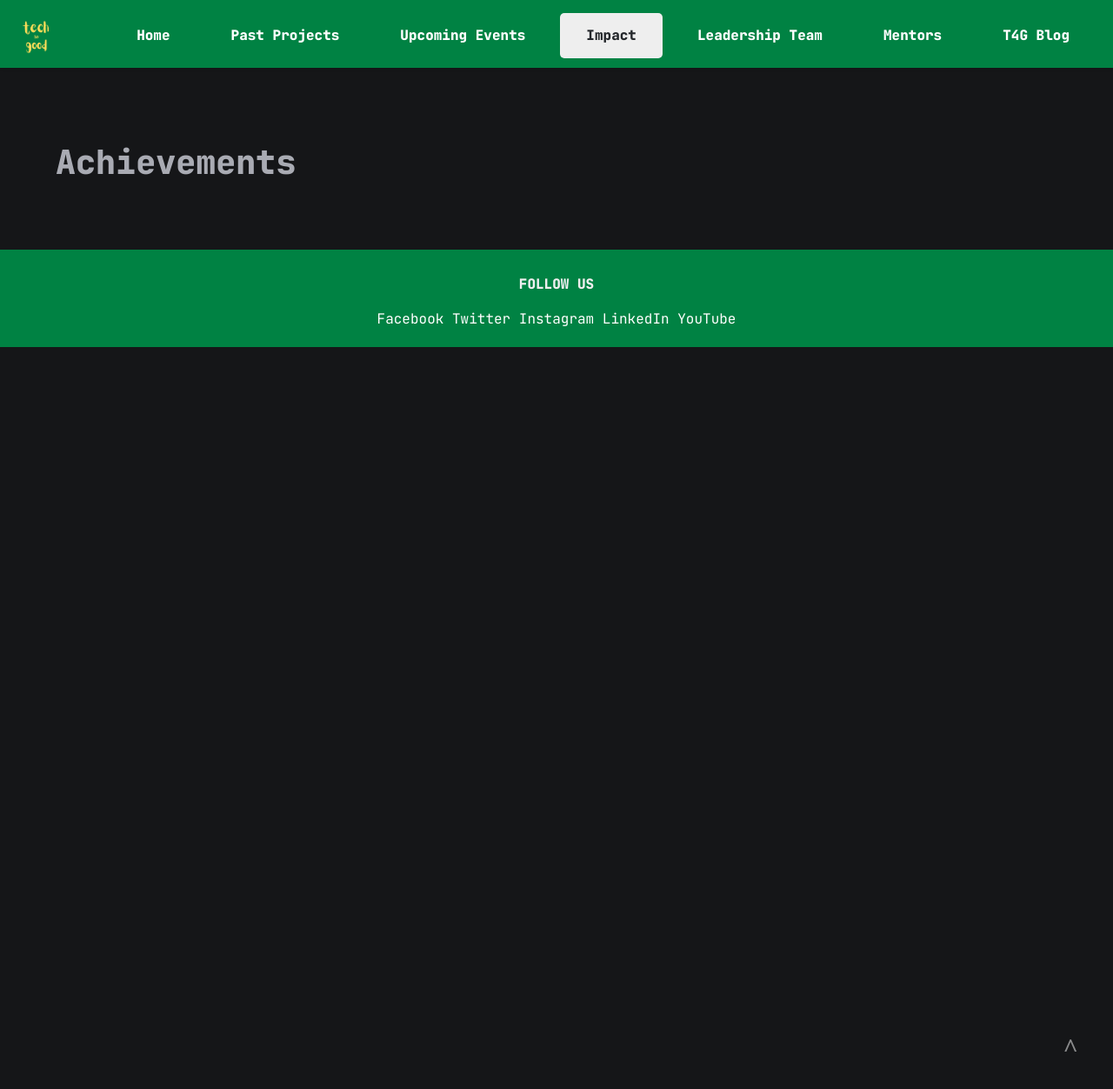
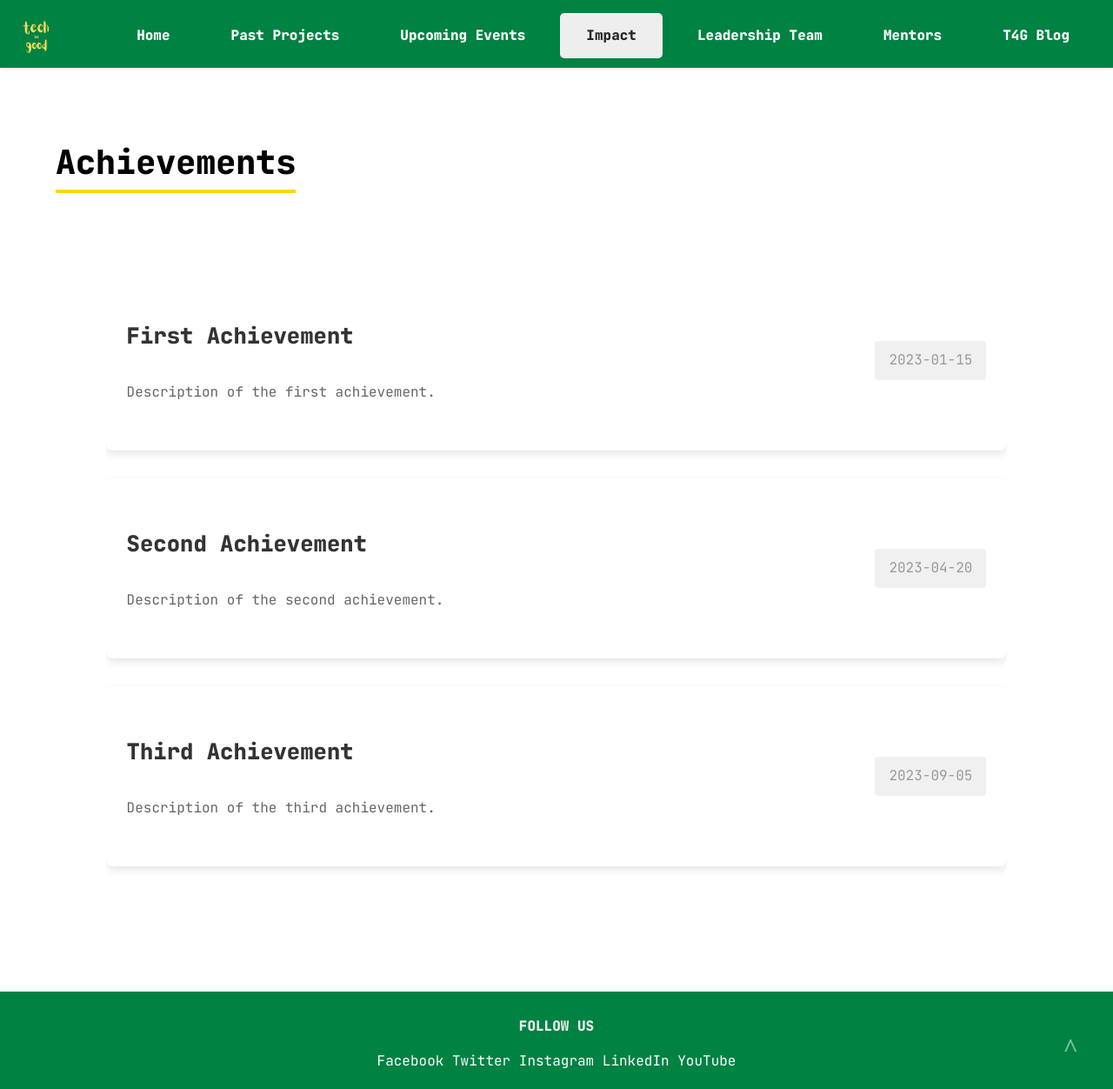
Before and after one commit to J-Souffle/T4GWebsite, a Jekyll site: the page built from pages/impact.md, in a window 1280 px wide and 1252 px high. Shown: the whole window at 87% size. Built offline with Jekyll 4.4.1, drawn with Linux system fonts in a browser that asks for light colours.

Commit message:
Finished impact tab

```diff
--- /dev/null
+++ b/_includes/achievements.html
@@ -0,0 +1,27 @@
+<link rel="stylesheet" href="/assets/css/achievements.css">
+<section id="achievements-section">
+    <div class="achievements">
+      <div class="achievement">
+        <div class="achievement-info">
+          <h3 class="achievement-title">First Achievement</h3>
+          <p class="achievement-description">Description of the first achievement.</p>
+        </div>
+        <div class="achievement-date">2023-01-15</div>
+      </div>
+      <div class="achievement">
+        <div class="achievement-info">
+          <h3 class="achievement-title">Second Achievement</h3>
+          <p class="achievement-description">Description of the second achievement.</p>
+        </div>
+        <div class="achievement-date">2023-04-20</div>
+      </div>
+      <div class="achievement">
+        <div class="achievement-info">
+          <h3 class="achievement-title">Third Achievement</h3>
+          <p class="achievement-description">Description of the third achievement.</p>
+        </div>
+        <div class="achievement-date">2023-09-05</div>
+      </div>
+      <!-- Add more achievements as needed -->
+    </div>
+  </section>
--- a/_includes/hamhead.html
+++ b/_includes/hamhead.html
@@ -8,6 +8,9 @@
     <link rel="stylesheet" href="{{site.baseurl}}/assets/css/syntax.css" />
     {% elsif page.layout == "timeline" %}
     <link rel="stylesheet" href="{{site.baseurl}}/assets/css/timeline.css" />
+    <link rel="stylesheet" href="{{site.baseurl}}/assets/css/syntax.css" />
+    {% elsif page.layout == "impact" %}
+    <link rel="stylesheet" href="{{site.baseurl}}/assets/css/impact.css" />
     <link rel="stylesheet" href="{{site.baseurl}}/assets/css/syntax.css" />
     {% elsif page.layout == "contact" %}
     <link rel="stylesheet" href="{{ site.baseurl }}/assets/css/contact.css" />
--- /dev/null
+++ b/_layouts/impact.html
@@ -0,0 +1,20 @@
+<!DOCTYPE html>
+<html lang="en">
+  {% include hamhead.html %}
+  <body>
+    <main>
+      <div style="padding:5rem" ></div>
+      <script src="../assets/js/pullupButton.js"></script>
+      <button onclick="topFunction()" id="scrollButton" title="Go to top">^</button>
+      <section class="article">
+        <div class="article-header">
+          <h2 class="article-title">{{page.title}}</h2>
+          <small class="date">{{page.date | date_to_string}}</small>
+        </div>
+        <div class="content">{% include achievements.html %}</div>
+      </section>
+      {% include footer.html %}
+    </main>
+    {% include category-modal.html%}
+  </body>
+</html>
--- /dev/null
+++ b/assets/css/achievements.css
@@ -0,0 +1,63 @@
+
+  /* Section title */
+  .section-title {
+    text-align: center;
+    margin-bottom: 2rem;
+    font-size: 2.5rem;
+    color: #333;
+  }
+
+  /* Achievements section */
+  #achievements-section {
+    width: 90%;
+    max-width: 1200px;
+    margin: 0 auto;
+    padding: 4rem 0;
+  }
+
+  /* Achievement item */
+  .achievement {
+    display: flex;
+    justify-content: space-between;
+    align-items: center;
+    margin-bottom: 2rem;
+    padding: 1.5rem;
+    background-color: #fff;
+    box-shadow: 0 4px 10px rgba(0, 0, 0, 0.1);
+    border-radius: 8px;
+  }
+
+  .achievement-info {
+    flex: 1;
+  }
+
+  .achievement-title {
+    font-size: 1.5rem;
+    color: #333;
+    margin-bottom: 0.5rem;
+  }
+
+  .achievement-description {
+    font-size: 1rem;
+    color: #666;
+  }
+
+  .achievement-date {
+    font-size: 1rem;
+    color: #999;
+    background-color: #f0f0f0;
+    padding: 0.5rem 1rem;
+    border-radius: 4px;
+  }
+
+  /* Responsive adjustments */
+  @media (max-width: 768px) {
+    .achievement {
+      flex-direction: column;
+      text-align: center;
+    }
+
+    .achievement-info {
+      margin-bottom: 1rem;
+    }
+  }
--- /dev/null
+++ b/assets/css/impact.css
@@ -0,0 +1,223 @@
+@import url("https://fonts.googleapis.com/css2?family=JetBrains+Mono:ital,wght@0,100;0,300;0,400;0,800;1,100;1,300;1,400;1,800&display=swap");
+@import url(footer.css);
+@import url(header.css);
+@import url(hamhead.css);
+@import url(media.css);
+:root {
+  --gray-1: #3f3f3f;
+  --gray-2: #32353a;
+  --gray-3: #25282c;
+  --gray-4: #151618;
+  --gray-5: #151618;
+  --gray-6: #111111;
+  --white-1: #eeeeee;
+  --white-2: #a9abb3;
+}
+* {
+  font-family: inherit;
+  text-decoration: none;
+  margin: 0;
+  padding: 0;
+  -webkit-user-drag: none;
+  -moz-window-dragging: none;
+  -webkit-tap-highlight-color: transparent;
+}
+* img {
+  /* max-width: 100%; */
+}
+html,
+body {
+  color: black;
+  background-color: var(--gray-6);
+  font-family: "JetBrains Mono", monospace;
+  line-height: 2rem;
+  background-color: white;
+}
+
+body h2 {
+    display: inline-block;
+    position: relative;
+    font-size: 2rem;
+    padding-bottom: 4px; /* Space between text and underline */
+    border-bottom: 4px solid gold; /* Gold color for the underline */
+}
+.content a {
+  color: cyan;
+  border-bottom: 1px solid cyan;
+}
+.article {
+  margin-bottom: 3rem;
+}
+
+.article-header {
+  margin-bottom: 1rem;
+}
+.article-title {
+  font-size: 2.4rem;
+  margin-bottom: 0.6rem;
+  line-height: 140%;
+}
+
+.article .date {
+  display: block;
+  font-size: 0.8rem;
+}
+.categories {
+  display: flex;
+  flex-direction: row;
+  flex-wrap: wrap;
+  justify-content: flex-start;
+}
+.categories .category {
+  margin: 0 0.5rem 0 0;
+  display: block;
+  color: var(--gray-4);
+  background: var(--white-2);
+  border-radius: 15px;
+  font-size: 0.7rem;
+  padding: 0 0.8rem;
+  line-height: 1.3rem;
+  cursor: pointer;
+}
+
+iframe {
+  margin: auto;
+  display: block;
+  width: 100%;
+  height: 80vh;
+  /* scale: 75%; */
+}
+/* markdown content */
+
+.content * {
+  line-height: 180%;
+}
+.content p {
+  margin: 0 0 1.75rem 0;
+  padding: 0;
+}
+.content h1 {
+  font-size: 2rem;
+}
+.content h2 {
+  font-size: 1.8rem;
+}
+.content h3 {
+  font-size: 1.6rem;
+}
+.content h4 {
+  font-size: 1.4rem;
+}
+.content h5 {
+  font-size: 1.2rem;
+}
+.content h6 {
+  font-size: 1rem;
+}
+.content h1,
+.content h2,
+.content h3,
+.content h4,
+.content h5,
+.content h6 {
+  margin: 1.75rem 0;
+}
+.content blockquote {
+  padding-left: 1.42188rem;
+  margin-bottom: 1.75rem;
+  font-style: italic;
+  font-weight: 100;
+  border-left: 0.3rem solid var(--white-2);
+}
+
+.content blockquote h4 {
+  color: var(--white-1);
+}
+
+.content strong {
+  font-weight: bold;
+}
+.content ul {
+  margin-left: 1rem;
+  margin-bottom: 1.75rem;
+}
+.content ol {
+  margin-left: 1.75rem;
+  margin-bottom: 1.75rem;
+}
+.content ol * ol,
+.content ul * ul {
+  margin-left: 1rem;
+  margin-bottom: 0;
+}
+.content table {
+  width: 100%;
+  max-width: 100%;
+  margin: 1rem 0;
+  border-collapse: collapse;
+}
+.content table th {
+  background-color: var(--gray-3);
+  color: var(--white-2);
+  border: 1px solid var(--gray-5);
+}
+.content table * {
+  border: 1px solid var(--gray-3);
+  padding: 0.2rem;
+}
+.content img {
+  max-width: 100%;
+  margin: 1rem 0;
+}
+
+/* pre , code */
+.content,
+.content div,
+.content div pre,
+.content div pre code {
+  overflow-x: auto !important;
+}
+
+.content pre {
+  background: var(--gray-3) !important;
+  padding: 1rem 2rem;
+  margin-bottom: 1.75rem;
+}
+
+.content code {
+  padding: 3px 5px;
+  color: var(--white-2);
+  white-space: pre;
+  background-color: var(--gray-3);
+}
+
+/* lbox */
+
+.content img {
+  cursor: zoom-in;
+}
+
+#lightbox {
+  position: fixed;
+  z-index: 1000;
+  top: 0;
+  left: 0;
+  right: 0;
+  bottom: 0;
+  background-color: rgba(0, 0, 0, 0.8);
+  display: none;
+}
+
+#lightbox.active {
+  display: flex;
+  justify-content: center;
+  align-items: center;
+}
+
+#lightbox img {
+  max-width: 90%;
+  max-height: 80%;
+  padding: 4px;
+  background-color: black;
+  border: 2px solid white;
+}
```
Also changed, not shown: pages/impact.md (+1 -1 lines).
